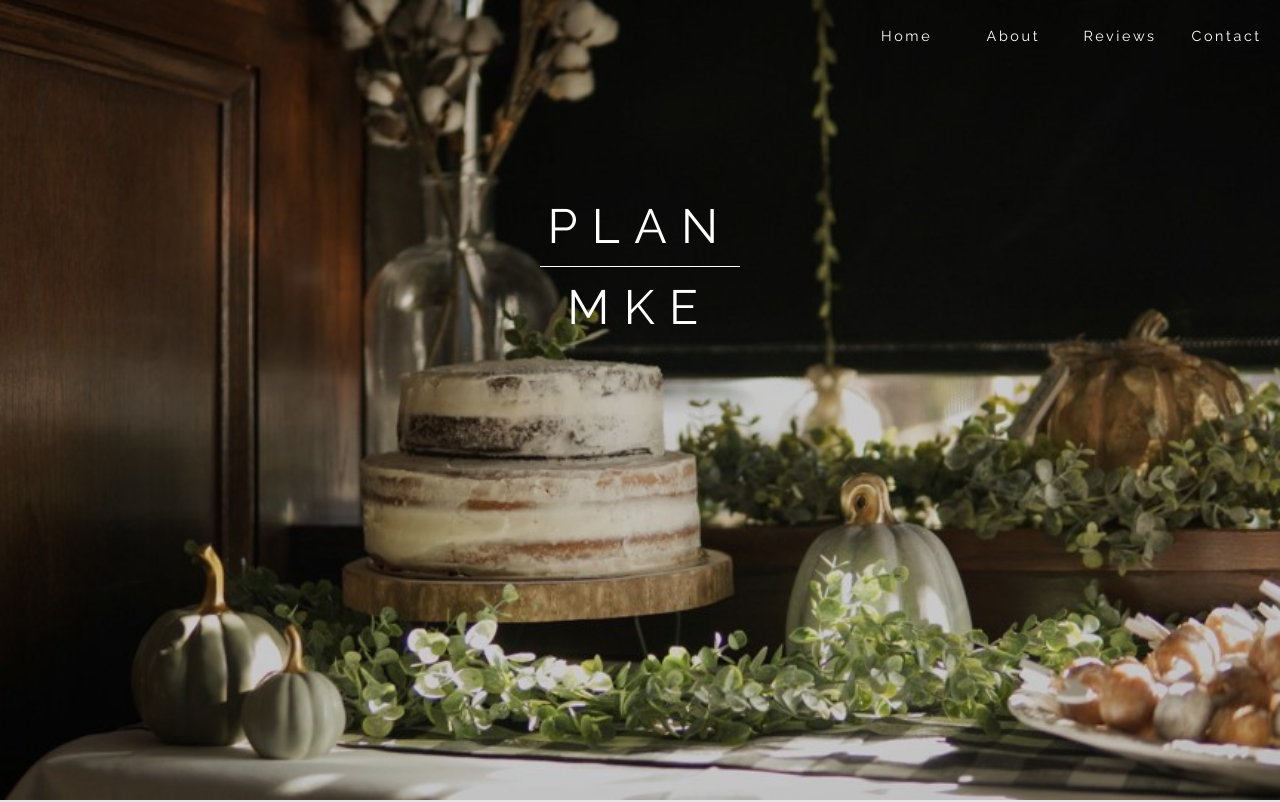
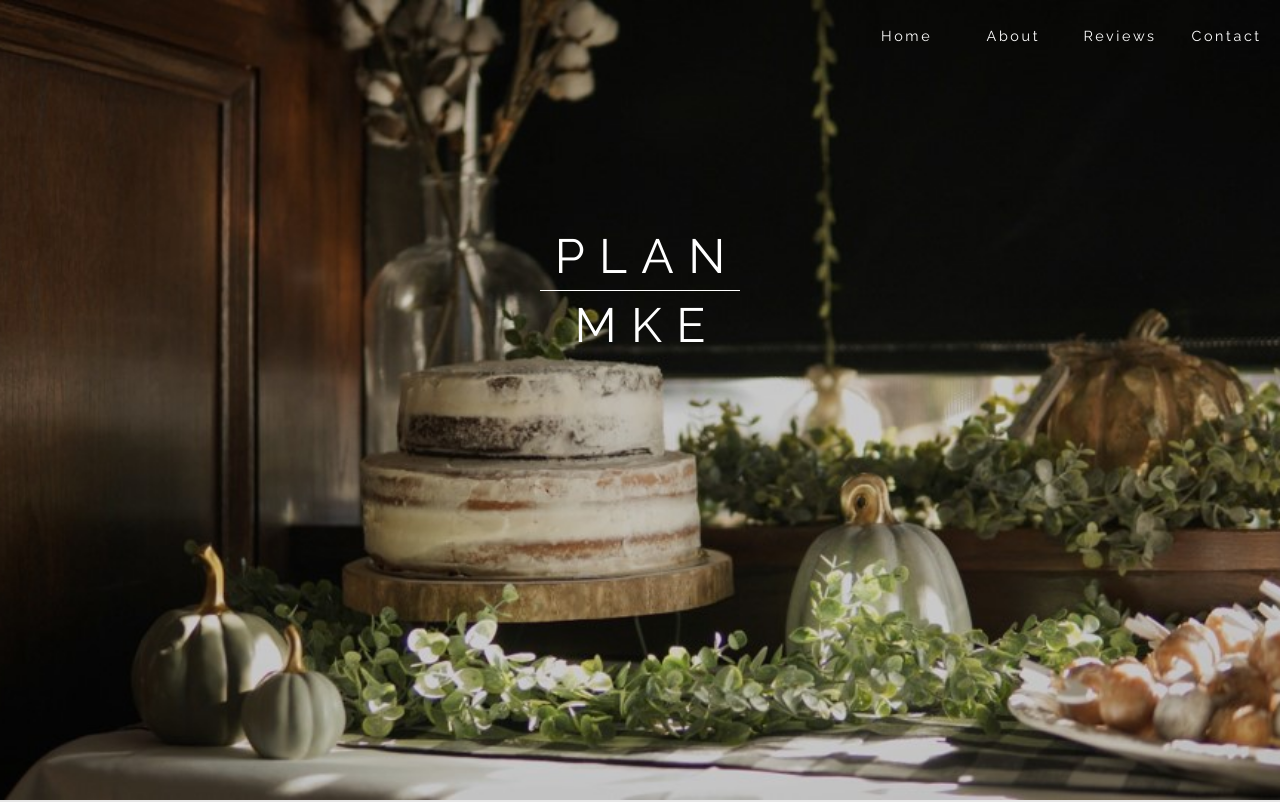
Before and after one commit to jdglaser/ally-site, a plain HTML site: page index.html in a window 1280 px wide. Shown: the top 802 px of the page. Drawn offline with nearby package versions, Linux system fonts and the light colour scheme.

Commit message:
fixed center title

```diff
--- a/index.html
+++ b/index.html
@@ -23,7 +23,13 @@
 
             <div class="title">
 
-                <div class="title-text">PLAN<hr class="title-line">MKE</div>
+                <div class="title-text">
+                    PLAN
+                </div>
+                    <hr class="title-line">
+                <div class="title-text">
+                    MKE
+                </div>
 
             </div>
         </section>
--- a/style/main.css
+++ b/style/main.css
@@ -31,26 +31,29 @@ html, body {
 /* Home (Hero) */
 .home {
     min-height: 100vh;
-    grid-template-rows: 1fr 16fr;
+    grid-template-rows: auto 1fr;
     background: url(/img/table-test2_dark.jpg);
     background-repeat: no-repeat;
     background-size: cover;
     background-position: center;
     background-attachment: fixed;
+    text-align: center;
+    row-gap: 175px;
 }
 
 .title-text {
-    margin-top: 150px;
     color: white;
     text-align: center;
     font-size: 3rem;
     letter-spacing: 0.3em;
+    text-indent: 0.3em;
     line-height: 3rem;
     font-family: 'Raleway', sans-serif;
-    padding: 5px;
+    padding: 10px 0;
 }
 
 hr.title-line {
+    margin: 0 auto;
     width: 200px;
     border: none;
     height: 1px;
```
